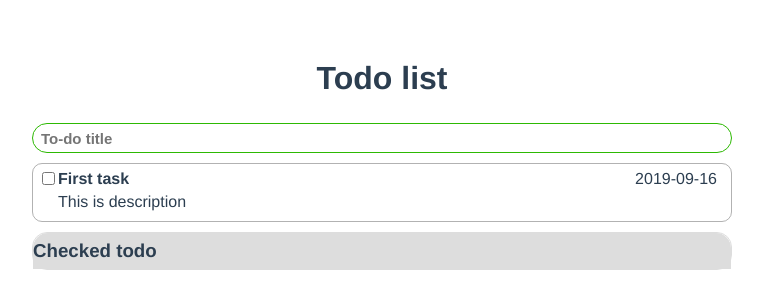
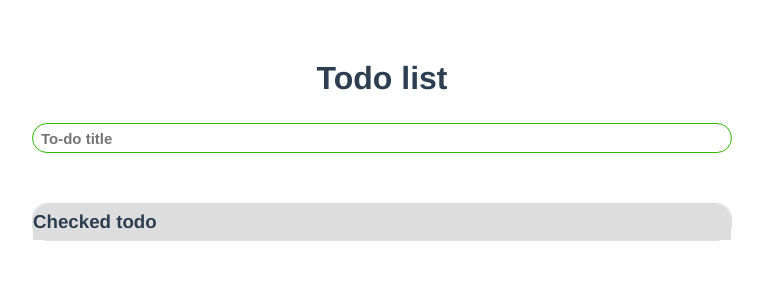
Before and after one commit to BryakunovIvan/Vue-ToDo, a Vue app: page / in a window 1280 px wide. Shown: the top 308 px of the page, without its empty margins (258-1021 px from the left). Built offline with nearby package versions, Linux system fonts and the light colour scheme.

Commit message:
Сделал моканое апи на добавление, получение, и обновление туду.

```diff
--- a/src/App.vue
+++ b/src/App.vue
@@ -24,7 +24,12 @@
 
 <script>
 import ToDoList from "./components/ToDoList";
-import ControlPanel from './components/ControlPanel'
+import ControlPanel from './components/ControlPanel';
+import {
+  addTodoAPI,
+  getTodosAPI,
+  updateTodoAPI
+} from './utils/localStorageAPI';
 
 export default {
   name: "app",
@@ -34,44 +39,32 @@ export default {
   },
   data() {
     return {
-      todos: [
-        {
-          id: Math.random(),
-          title: "First task",
-          description: "This is description",
-          date: new Date().toISOString().slice(0, 10),
-          checked: false,
-        },
-        {
-          id: Math.random(),
-          title: "First task",
-          description: "This is description",
-          date: new Date().toISOString().slice(0, 10),
-          checked: true,
-        }
-      ],
+      todos: [],
       showCheckList: false,
     };
   },
   methods: {
     addToDo({ title, description, date }) {
-      date = date || new Date().toISOString().slice(0, 10);
-      description = description;
-      const checked = false;
-      this.todos.push({
+      const newTodo = {
+        title,
+        date: date || new Date().toISOString().slice(0, 10),
+        description: description || '',
+        checked: false,
         id: Math.random(),
-        title,
-        description,
-        date,
-        checked
-      });
+      }
+
+      addTodoAPI([...this.todos, newTodo])
+      .then(response => this.todos.push(response));
     },
     handleCheck(id) {
-      const currentTodo = this.todos.find(todo => {
-        return todo.id === id;
-      });
+      updateTodoAPI(id)
+        .then(response => {
+            const currentTodo = this.todos.find(todo => {
+              return todo.id === response.id;
+            });
 
-      currentTodo.checked = !currentTodo.checked;
+            currentTodo.checked = response.checked;
+        })
     },
     checkedInitialization() {
       return this.todos.filter(todo => {
@@ -86,6 +79,10 @@ export default {
     handleCheckedToDoClick() {
       this.showCheckList = !this.showCheckList;
     }
+  },
+  created() {
+    getTodosAPI()
+      .then(response => this.todos = response);
   }
 };
 </script>
--- /dev/null
+++ b/src/utils/localStorageAPI.js
@@ -0,0 +1,50 @@
+function addTodoAPI(todos) { //TODO: rewrite as update
+    return new Promise((resolve, reject) => { //mock API
+        console.log('add todo...');
+        setTimeout(() => {
+            localStorage.setItem('todos', JSON.stringify(todos));
+
+            resolve(todos[todos.length - 1]);
+
+            console.log('todo added');
+        }, 500) //mock response
+
+    })
+}
+
+function updateTodoAPI(id) {
+    return new Promise((resolve, reject) => { //mock API
+        console.log('update todo...');
+        setTimeout(() => {
+            const todos = JSON.parse(localStorage.getItem('todos'));
+
+            const updatedTodo = todos.find(todo => {
+                return todo.id === id;
+            })
+            updatedTodo.checked = !updatedTodo.checked;
+
+            localStorage.setItem('todos', JSON.stringify(todos));
+
+            resolve(updatedTodo);
+            console.log('todo updated');
+        }, 500) //mock response
+    })
+}
+
+function getTodosAPI() {
+    return new Promise((resolve, reject) => { //mock API
+        console.log('get todos...');
+        setTimeout(() => {
+            const todos = JSON.parse(localStorage.getItem('todos')) || [];
+
+            resolve(todos);
+        }, 1000) //mock response
+    })
+
+}
+
+export {
+    addTodoAPI,
+    getTodosAPI,
+    updateTodoAPI
+};
```
